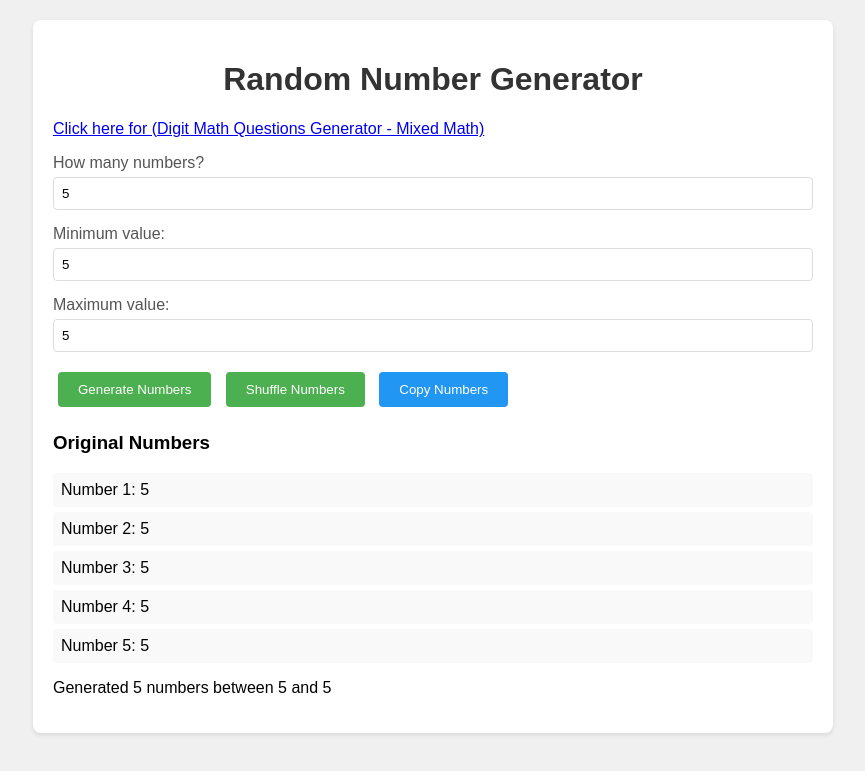
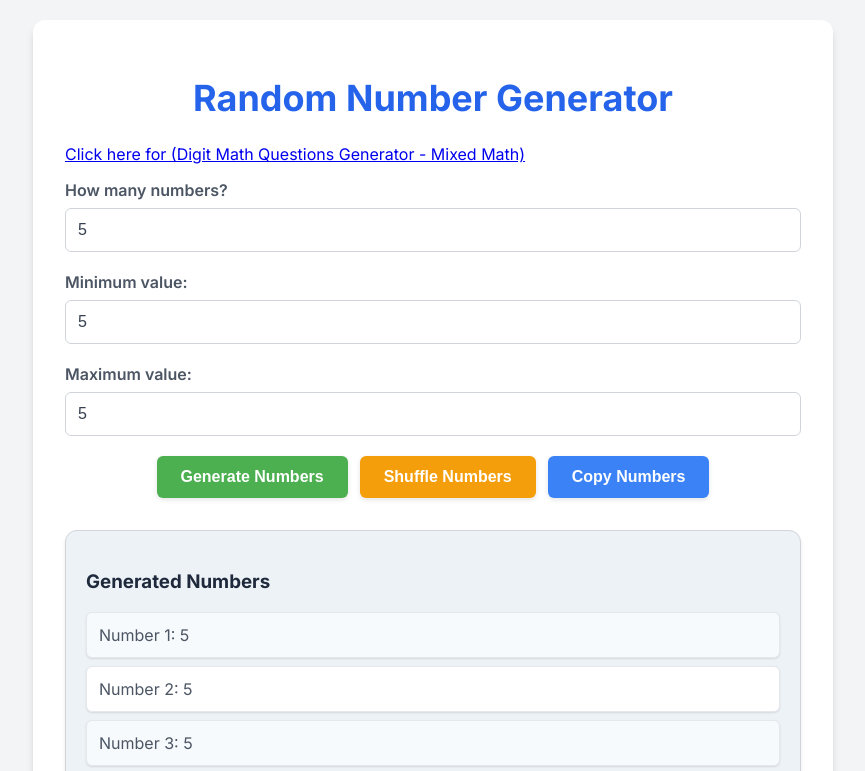
Before and after one commit to ganessa037/math-latex, a plain HTML site: page index.html in a window 1280 px wide. Both pictures are taken after typing "5", "5", "5" into the empty fields and a click on the button "Generate Numbers". Shown: the top 771 px of the page, without its empty margins (207-1072 px from the left). Drawn offline with Linux system fonts and the light colour scheme.

Commit message:
update main

```diff
--- a/index.html
+++ b/index.html
@@ -4,88 +4,186 @@
     <meta charset="UTF-8">
     <meta name="viewport" content="width=device-width, initial-scale=1.0">
     <title>Random Number Generator</title>
+    <link href="https://fonts.googleapis.com/css2?family=Inter:wght@400;600;700&display=swap" rel="stylesheet">
     <style>
         body {
-            font-family: Arial, sans-serif;
-            max-width: 800px;
-            margin: 0 auto;
+            font-family: 'Inter', sans-serif; /* Modern font */
+            display: flex;
+            justify-content: center;
+            align-items: center;
+            min-height: 100vh;
+            margin: 0;
+            background-color: #f3f4f6; /* Tailwind's gray-100 */
+            color: #1e293b; /* Tailwind's gray-900 */
             padding: 20px;
-            background-color: #f0f0f0;
         }
 
         .container {
-            background-color: white;
-            padding: 20px;
-            border-radius: 8px;
-            box-shadow: 0 2px 4px rgba(0,0,0,0.1);
+            background-color: #fff;
+            padding: 32px;
+            border-radius: 12px; /* Rounded corners */
+            box-shadow: 0 6px 10px -2px rgba(0, 0, 0, 0.15), 0 3px 7px -3px rgba(0, 0, 0, 0.07); /* Tailwind's shadow-lg */
+            width: 100%;
+            max-width: 800px; /* Increased max-width */
+            box-sizing: border-box;
         }
 
         h1 {
-            color: #333;
+            color: #2563eb; /* Tailwind's blue-600 */
             text-align: center;
+            margin-bottom: 24px;
+            font-size: 2.25rem; /* Tailwind's text-3xl */
+            font-weight: 700; /* Tailwind's font-bold */
         }
 
         .input-group {
-            margin: 15px 0;
+            margin-bottom: 20px;
         }
 
         label {
             display: block;
-            margin-bottom: 5px;
-            color: #555;
+            margin-bottom: 8px;
+            color: #4b5563; /* Tailwind's gray-600 */
+            font-size: 1rem; /* Tailwind's text-base */
+            font-weight: 600; /* Tailwind's font-semibold */
         }
 
         input[type="number"] {
             width: 100%;
-            padding: 8px;
-            border: 1px solid #ddd;
-            border-radius: 4px;
+            padding: 12px;
+            border-radius: 6px; /* Rounded corners */
+            border: 1px solid #d1d5db; /* Tailwind's gray-300 */
             box-sizing: border-box;
+            font-size: 1rem; /* Tailwind's text-base */
+            transition: border-color 0.2s ease; /* Smooth transition */
+            color: #374151; /* Tailwind's gray-800 */
+        }
+
+        input[type="number"]:focus {
+            outline: none;
+            border-color: #3b82f6; /* Tailwind's blue-500 */
+            box-shadow: 0 0 0 3px rgba(59, 130, 246, 0.15); /* Light blue shadow */
+        }
+
+        .button-group { /* New container for buttons */
+            display: flex;
+            flex-wrap: wrap;
+            justify-content: center; /* Center buttons */
+            gap: 12px; /* Tailwind's gap-3 */
+            margin-top: 8px; /* Tailwind's mt-2 */
         }
 
         button {
-            background-color: #4CAF50;
-            color: white;
-            padding: 10px 20px;
+            padding: 12px 24px;
+            border-radius: 6px;
             border: none;
-            border-radius: 4px;
             cursor: pointer;
-            margin: 5px;
+            font-size: 1rem;
+            font-weight: 600; /* Tailwind's font-semibold */
+            transition: transform 0.2s ease, box-shadow 0.2s ease, background-color 0.3s; /* Smooth transitions */
+            box-shadow: 0 2px 5px rgba(0, 0, 0, 0.1);
         }
 
         button:hover {
-            background-color: #45a049;
+            transform: translateY(-2px) scale(1.05); /* Slight lift and scale on hover */
+            box-shadow: 0 4px 8px rgba(0, 0, 0, 0.15);
+        }
+
+        button:active {
+            transform: translateY(0) scale(0.95);
+            box-shadow: 0 1px 2px rgba(0, 0, 0, 0.2);
+        }
+
+        .generate-btn {
+            background-color: #4caf50;
+            color: white;
+        }
+        .generate-btn:hover {
+             background-color: #388e3c;
+        }
+
+        #shuffleBtn {
+            background-color: #f59e0b; /* Tailwind's amber-500 */
+            color: #fff;
+        }
+
+        #shuffleBtn:hover {
+            background-color: #d97706; /* Tailwind's amber-700 */
+        }
+
+        #copyBtn {
+            background-color: #3b82f6; /* Tailwind's blue-500 */
+            color: white;
         }
 
         #copyBtn:hover {
-            background-color: #2196F3;
+            background-color: #2563eb; /* Tailwind's blue-700 */
         }
 
+
         #results {
-            margin-top: 20px;
+            margin-top: 32px;
+            padding: 20px;
+            background-color: #edf2f7; /* Tailwind's gray-200 */
+            border-radius: 12px;
+            border: 1px solid #d1d5db;
+            box-shadow: 0 4px 6px -1px rgba(0, 0, 0, 0.08), 0 2px 4px -1px rgba(0, 0, 0, 0.06);
         }
 
         .number-list {
             list-style: none;
             padding: 0;
+            margin: 0;
         }
 
         .number-list li {
-            padding: 8px;
-            background-color: #f9f9f9;
-            margin: 5px 0;
-            border-radius: 4px;
+            padding: 12px;
+            background-color: #fff;
+            margin: 8px 0;
+            border-radius: 6px;
+            border: 1px solid #e5e7eb; /* Tailwind's gray-200 */
+            box-shadow: 0 1px 3px rgba(0, 0, 0, 0.05), 0 1px 2px rgba(0, 0, 0, 0.06);
+            font-size: 1rem; /* Tailwind's text-base */
+            color: #4b5563;
+        }
+
+        .number-list li:nth-child(odd) {
+            background-color: #f7fafc;  /* Tailwind's gray-100 for odd items */
         }
 
         .error {
-            color: #d32f2f;
-            margin: 10px 0;
+            color: #dc2626; /* Tailwind's red-600 */
+            margin-top: 16px;
+            font-size: 1rem;
+            border: 1px solid #fecaca;
+            background-color: #fef2f2;
+            padding: 10px;
+            border-radius: 6px;
         }
 
         .success {
-            color: #4CAF50;
-            margin: 10px 0;
+            color: #22c55e; /* Tailwind's green-500 */
+            margin-top: 16px;
             display: none;
+            font-size: 1rem;
+            border: 1px solid #bbf7d0;
+            background-color: #ecfdf5;
+            padding: 10px;
+            border-radius: 6px;
+        }
+
+        @media (max-width: 640px) {
+            .container {
+                padding: 24px;
+            }
+            .button-group {
+                flex-direction: column;
+                align-items: stretch;
+            }
+            button {
+                width: 100%;
+                margin: 4px 0;
+            }
         }
     </style>
 </head>
@@ -93,6 +191,7 @@
     <div class="container">
         <h1>Random Number Generator</h1>
         <p><a href="digit-math-generator.html">Click here for (Digit Math Questions Generator - Mixed Math)</a></p>
+
         <div class="input-group">
             <label for="count">How many numbers?</label>
             <input type="number" id="count" min="1" placeholder="Enter a positive number">
@@ -108,10 +207,10 @@
             <input type="number" id="max" placeholder="Enter maximum value">
         </div>
 
-        <div>
-            <button onclick="generateNumbers()">Generate Numbers</button>
+        <div class="button-group">
+            <button onclick="generateNumbers()" class="generate-btn">Generate Numbers</button>
             <button onclick="shuffleNumbers()" id="shuffleBtn" style="display: none;">Shuffle Numbers</button>
-            <button onclick="copyNumbers()" id="copyBtn" style="display: none; background-color: #2196F3;">Copy Numbers</button>
+            <button onclick="copyNumbers()" id="copyBtn" style="display: none;">Copy Numbers</button>
         </div>
 
         <div id="results"></div>
@@ -149,7 +248,7 @@
                 numbers.push(Math.floor(Math.random() * (max - min + 1)) + min);
             }
 
-            displayNumbers('Original Numbers');
+            displayNumbers('Generated Numbers');
             document.getElementById('shuffleBtn').style.display = 'inline-block';
             document.getElementById('copyBtn').style.display = 'inline-block';
         }
```
